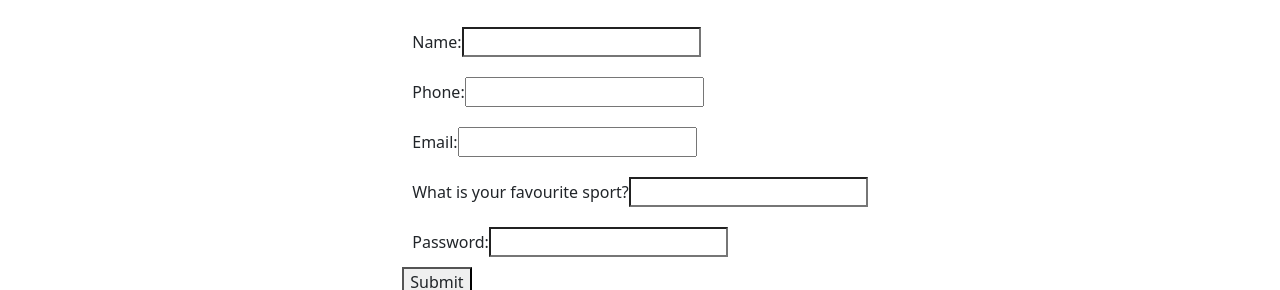
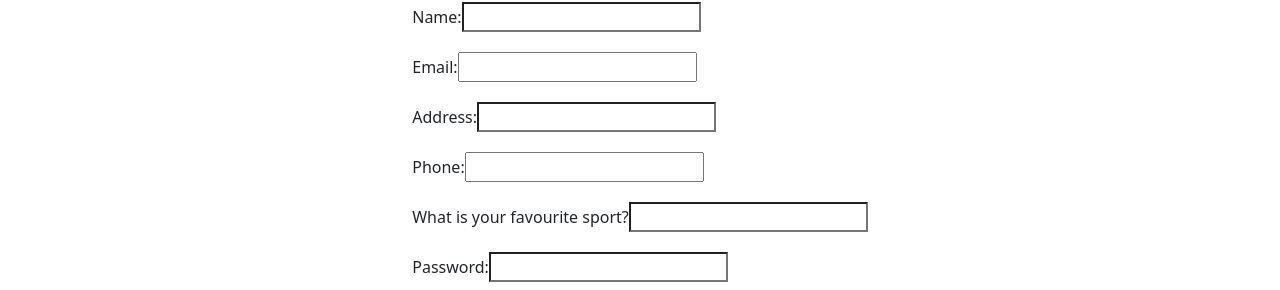
Before and after one commit to saykaw/booktopia-online-bookstore, a React (Vite) app in the folder frontend/: page /register in a window 1280 px wide. Shown: the part 213-503 px from the top of the page. Built offline with nearby package versions, Linux system fonts and the light colour scheme; no server answers.

Commit message:
user profile page:done

```diff
--- a/frontend/src/pages/auth/Login.jsx
+++ b/frontend/src/pages/auth/Login.jsx
@@ -1,6 +1,6 @@
 import React,{useState} from 'react';
 import Layout from '../../components/BaseLayout/Layout'
-import './auth.css'
+// import './auth.css'
 import axios from 'axios';
 import { useNavigate ,useLocation} from 'react-router-dom';
 import toast from 'react-hot-toast';
--- a/frontend/src/pages/auth/Register.jsx
+++ b/frontend/src/pages/auth/Register.jsx
@@ -11,6 +11,7 @@ const Register = () => {
     const [name,setName] = useState('')
     const [phone,setPhone] = useState('')
     const [email,setEmail] = useState('')
+    const [address,setAddress] = useState('')
     const [password,setPassword] = useState('')
     const [answer,setAnswer] = useState('')
 
@@ -22,7 +23,7 @@ const Register = () => {
         // console.log(name,email,password,phone);
         // toast.success('Registered Successfully')
         try{
-            const res = await axios.post(`${apiKey}/api/v1/register`,{name,phone,email,password,answer});
+            const res = await axios.post(`${apiKey}/api/v1/register`,{name,phone,address,email,password,answer});
             if (res && res.data.success){
                 toast.success(res.data.message);
                 navigate('/login')
@@ -49,14 +50,20 @@ const Register = () => {
                 </div>
 
                 <div className="form-elem">
+                    <label htmlFor="email">Email:</label>
+                    <input  value = {email} onChange = {(e)=> setEmail(e.target.value)} type="email" id="email" name="email" required/>
+                </div>
+
+                <div className="form-elem">
+                    <label htmlFor="address">Address:</label>
+                    <input  value = {address} onChange = {(e)=> setAddress(e.target.value)} type="text" id="address" name="address" required/>
+                </div>
+
+                <div className="form-elem">
                     <label htmlFor="phone">Phone:</label>
                     <input  value = {phone} onChange = {(e)=> setPhone(e.target.value)} type="tel" id="phone" name="phone" required/>
                 </div>
 
-                <div className="form-elem">
-                    <label htmlFor="email">Email:</label>
-                    <input  value = {email} onChange = {(e)=> setEmail(e.target.value)} type="email" id="email" name="email" required/>
-                </div>
 
                 <div className="form-elem">
                     <label htmlFor="answer">What is your favourite sport?</label>
--- a/frontend/src/pages/user/Profile.jsx
+++ b/frontend/src/pages/user/Profile.jsx
@@ -1,20 +1,120 @@
-import React from 'react'
+import React,{useState,useEffect} from 'react'
 import Layout from '../../components/BaseLayout/Layout'
 import UserMenu from '../../components/BaseLayout/UserMenu'
+import { useAuth } from '../../context/auth'
+import toast from "react-hot-toast";
+import axios from "axios";
+
+const apiKey = import.meta.env.VITE_API_URL
+
 
 const Profile = () => {
+    const[auth,setAuth] = useAuth()
+    const [name,setName] = useState('')
+    const [phone,setPhone] = useState('')
+    const [email,setEmail] = useState('')
+    const [password,setPassword] = useState('')
+    const [address,setAddress] = useState('')
+
+
+     //get user data
+  useEffect(() => {
+    const { email, name, phone ,address} = auth?.user;
+    setName(name);
+    setPhone(phone);
+    setEmail(email);
+    setAddress(address);
+  }, [auth?.user]);
+
+  const handleSubmit = async (e)=> {
+    e.preventDefault()
+    try{
+        const {data} = await axios.put(`${apiKey}/api/v1/profile`,{name,phone,email,address,password});
+        if (data?.error){
+            toast.error(data?.error);
+        }
+        else{
+            setAuth({ ...auth, user: data?.updatedUser });
+            let ls = localStorage.getItem("auth");
+            ls = JSON.parse(ls);
+            ls.user = data.updatedUser;
+            localStorage.setItem("auth", JSON.stringify(ls));
+            toast.success("Profile Updated Successfully!");
+        }
+
+    }catch(error){
+        toast.error('Something went wrong :(');
+        console.log(error)
+    }
+
+}
+
   return (
-    <Layout title={'Your Profile'}>
-        <div className="container-fluid p-3 m-3">
-            <div className="row">
-                <div className="col-md-3">
-                    <UserMenu/>
+    <Layout title={"Your Profile"}>
+      <div className="container-fluid m-3 p-3">
+        <div className="row">
+          <div className="col-md-3">
+            <UserMenu />
+          </div>
+          <div className="col-md-9">
+            <div className="form-container ">
+              <form onSubmit={handleSubmit}>
+                <h4 className="title">USER PROFILE</h4>
+                <div className="mb-3">
+                  <input
+                    type="text"
+                    value={name}
+                    onChange={(e) => setName(e.target.value)}
+                    className="form-control"
+                    placeholder="Enter Your Name"
+                    autoFocus
+                  />
                 </div>
-                <div className="col-md-9">
-                    <h1> Your Profile</h1>
+                <div className="mb-3">
+                  <input
+                    type="email"
+                    value={email}
+                    onChange={(e) => setEmail(e.target.value)}
+                    className="form-control"
+                    placeholder="Enter Your Email "
+                    disabled
+                  />
                 </div>
+                <div className="mb-3">
+                  <input
+                    type="password"
+                    value={password}
+                    onChange={(e) => setPassword(e.target.value)}
+                    className="form-control"
+                    placeholder="Enter Your Password"
+                  />
+                </div>
+                <div className="mb-3">
+                  <input
+                    type="text"
+                    value={phone}
+                    onChange={(e) => setPhone(e.target.value)}
+                    className="form-control"
+                    placeholder="Enter Your Phone"
+                  />
+                </div>
+                <div className="mb-3">
+                  <input
+                    type="text"
+                    value={address}
+                    onChange={(e) => setAddress(e.target.value)}
+                    className="form-control"
+                    placeholder="Enter Your Address"
+                  />
+                </div>
+                <button type="submit" className="btn btn-primary">
+                  UPDATE
+                </button>
+              </form>
             </div>
+          </div>
         </div>
+      </div>
     </Layout>
   )
 }
```
